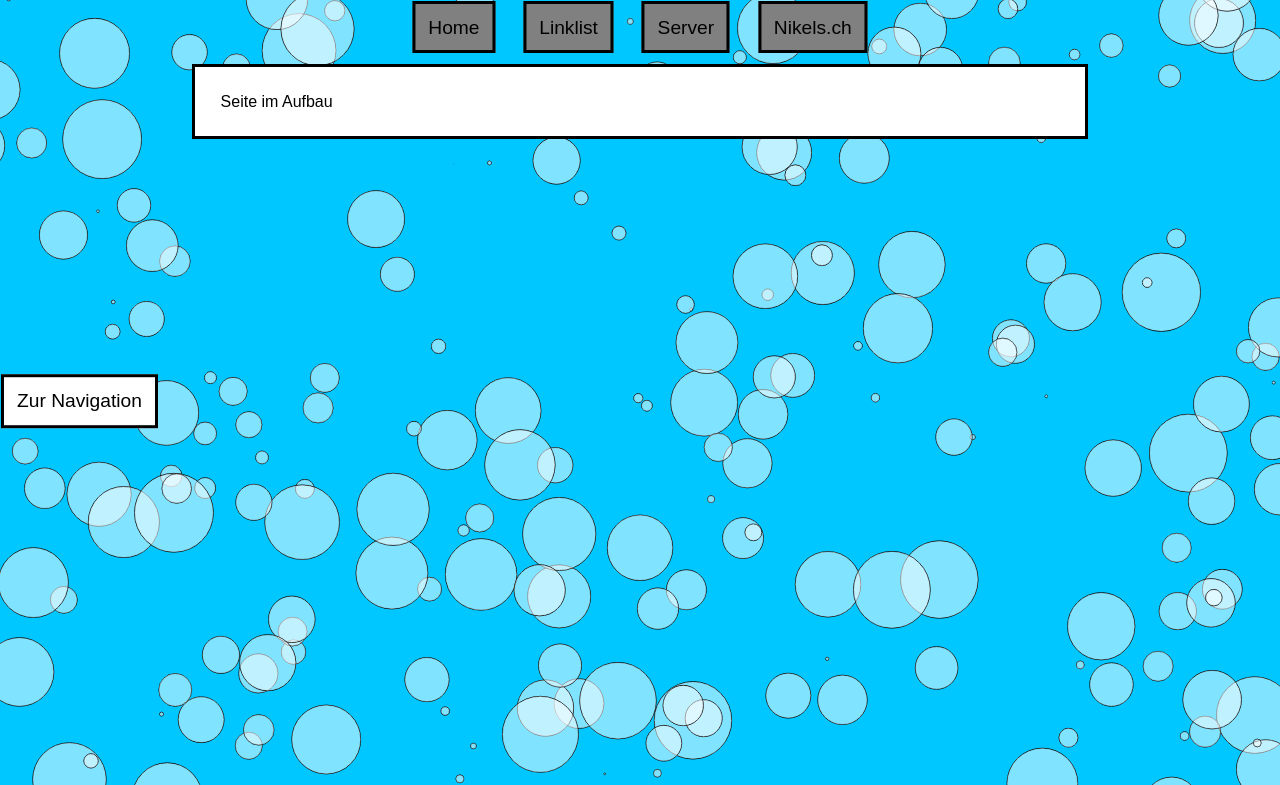
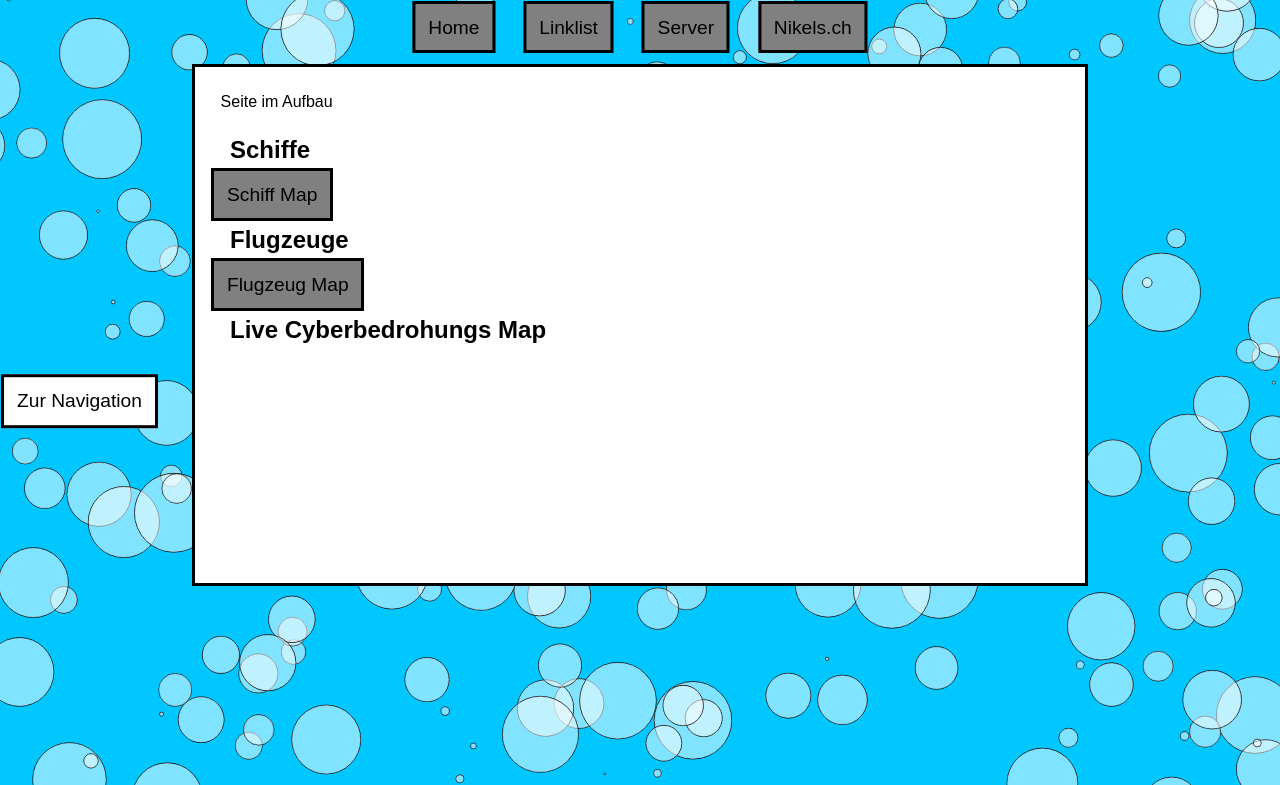
Before and after one commit to MasterNIci/nikels.ch, a PHP site: page /links.html in a window 1280 px wide. Shown: the top 785 px of the page. Run offline with PHP 8.4, Linux system fonts and the light colour scheme.

Commit message:
new links new deko

```diff
--- a/index.html
+++ b/index.html
@@ -129,6 +129,11 @@
               <img class="imganimation" src="bilder/logosocial/discord.jpg" alt="Discord Nicola Bühler">
             </a>
           </div>
+          <div class="logo">
+            <a class="logolink" href="https://steamcommunity.com/id/Nikels">
+              <img class="imganimation" src="bilder/logosocial/steam.jpg" alt="Steam Nicola Bühler">
+            </a>
+          </div>
           <span><nici>Nicola</nici><nici>Bühler</nici><nici>Datum:</nici><nici>30.09.2019</nici></span>
       </div>
     </master>
--- a/links.html
+++ b/links.html
@@ -58,6 +58,22 @@
       <div>
         <p>Seite im Aufbau</p>
       </div>
+      <div class="textlink">
+        <h1 title="Schiffe">Schiffe</h1>
+        <a href="https://www.marinetraffic.com/de/ais/home/centerx:151.0/centery:30.8/zoom:2">Schiff Map</a>
+      </div>
+      <div class="textlink">
+        <h1 title="Flugzeuge">Flugzeuge</h1>
+        <a href="https://flight-radar.ch/fluege-live-verfolgen/">Flugzeug Map</a>
+      </div>
+      <div class="textlink">
+        <h1 title="Attak Map">Live Cyberbedrohungs Map</h1>
+      <!-- Geben Sie dieses Tag da ein, wo möchten, dass das Widget rendert -->
+      <iframe width="200" height="200" src="https://cybermap.kaspersky.com/de/widget/dynamic/dark" frameborder="0">
+      </div>
+      <div class="tetxlink">
+
+      </div>
     </master>
     </section>
   </body>
--- a/main.css
+++ b/main.css
@@ -83,11 +83,12 @@ a:hover{
 }
 
 h1{
-  margin: 1vw;
+  margin: 20px;
+
 }
 
 h2{
-  margin: 1vw;
+  margin: 20px;
 }
 
 p{
@@ -112,6 +113,8 @@ p{
 }
 
 .masterfooter{
+  border-top: 5px;
+  border-top-style: solid;
   display: inline-block;
   left: 0;
   right: 0;
@@ -130,6 +133,9 @@ nici{
   margin-left: 10px;
   margin-right: 10px;
   display: inline-block;
+  font-family: arial black;
+  color: white;
+  font-weight: 600;
 }
 
 .logo{
@@ -167,8 +173,6 @@ nici{
   animation-iteration-count: 1;
 }
 
-
-
 @keyframes herum {
  0%{
    transform: rotateY(0deg);
@@ -180,3 +184,19 @@ nici{
    transform: rotateY(360deg);
  }
 }
+
+nicolabuehlerbild{
+  float: left;
+}
+gaming{
+  display: inline-block;
+}
+iframe{
+  margin-left: 20px;
+}
+
+.textlink{
+
+  margin: 15px;
+
+}
```
Also changed, not shown: nikels.ch.html (+10 -1 lines), bilder/logosocial/steam.jpg (added).
